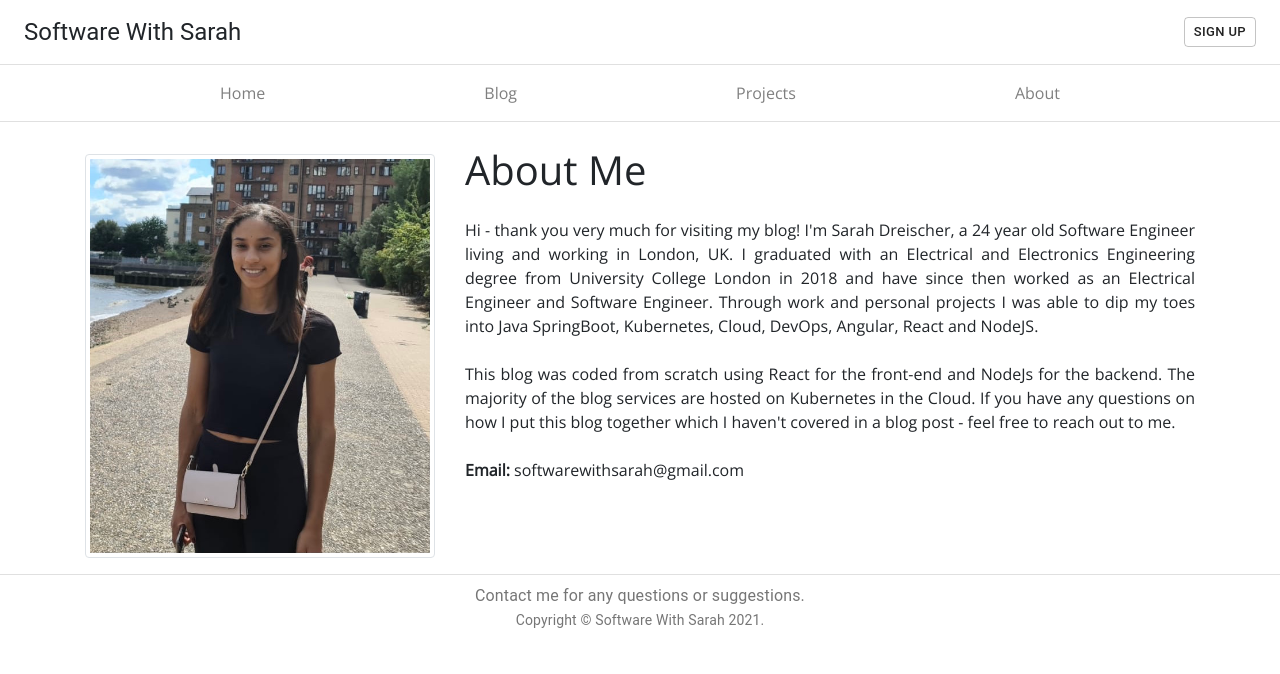
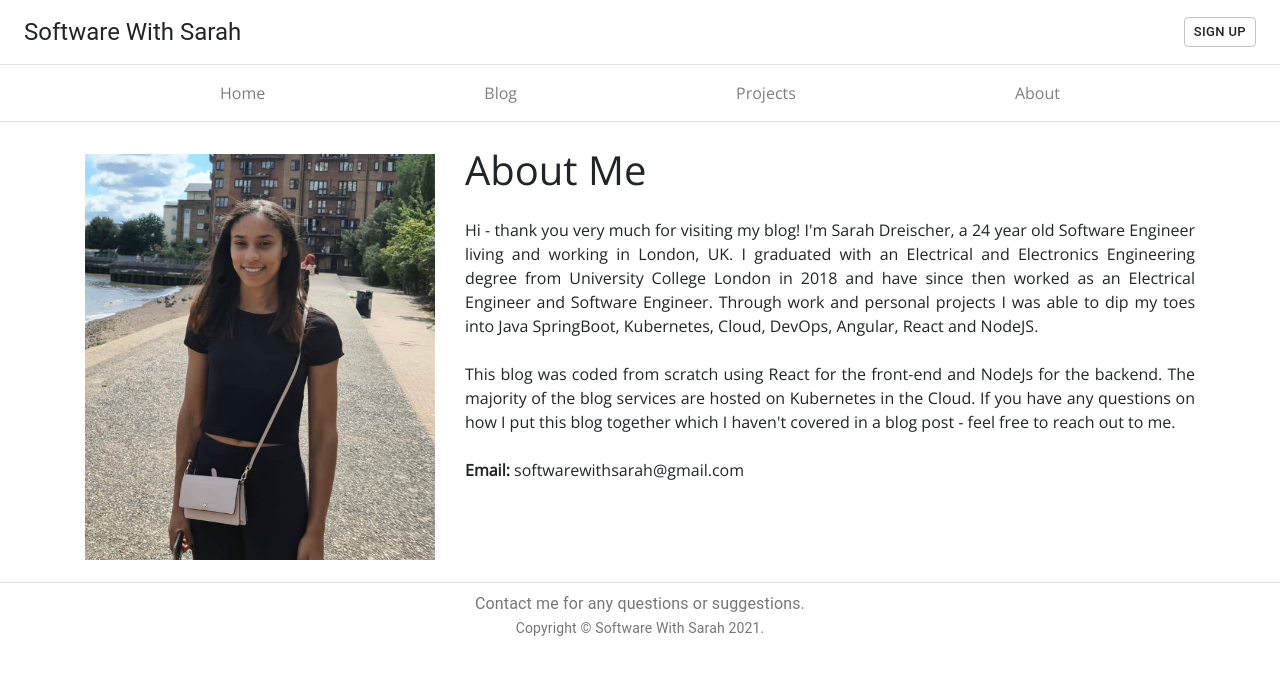
Before and after one commit to sarahdreischer/blog, a Next.js app: page /about in a window 1280 px wide. Shown: the top 674 px of the page. Built offline with nearby package versions, Linux system fonts and the light colour scheme.

Commit message:
image improvements

```diff
--- a/containers/about.tsx
+++ b/containers/about.tsx
@@ -1,5 +1,6 @@
-import { Col, Container, Image, Row } from "react-bootstrap";
-import { BodyWrapper } from "../components/layout/body-wrapper";
+import { Col, Container, Row } from "react-bootstrap";
+import { BodyWrapper } from "./components/layout/body-wrapper";
+import Image from "next/image";
 
 // eslint-disable-next-line @typescript-eslint/no-empty-interface
 interface AboutPageProps {}
@@ -11,7 +12,7 @@ export const AboutPage = (props: AboutPageProps) => {
         <Container>
           <Row>
             <Col lg={4} className="pt-4">
-              <Image thumbnail className="w-100" src={"/profile.jpeg"} />
+              <Image width={500} height={580} src={"/profile.jpeg"} priority />
             </Col>
             <Col lg={8}>
               <h1 className="py-3">About Me</h1>
--- a/containers/blog-post.tsx
+++ b/containers/blog-post.tsx
@@ -1,5 +1,5 @@
 import { Container, Image } from "react-bootstrap";
-import { BodyWrapper } from "../components/layout/body-wrapper";
+import { BodyWrapper } from "./components/layout/body-wrapper";
 import { Post } from "../lib/types/post";
 
 interface BlogPostPageProps {
--- a/containers/blog.tsx
+++ b/containers/blog.tsx
@@ -1,6 +1,6 @@
 import Link from "next/link";
 import { Button, Row, Col, Container, Card } from "react-bootstrap";
-import { BodyWrapper } from "../components/layout/body-wrapper";
+import { BodyWrapper } from "./components/layout/body-wrapper";
 import { Post } from "../lib/types/post";
 
 interface BlogPageProps {
--- a/components/featured/featured.tsx
+++ b/containers/components/featured/featured.tsx
@@ -1,6 +1,6 @@
 import { Button, Col, Container, Row } from "react-bootstrap";
 import styles from "./feature.module.css";
-import { FeaturedSection } from "../../lib/types/featured-section";
+import { FeaturedSection } from "../../../lib/types/featured-section";
 
 interface FeaturedProps {
   sections: FeaturedSection[];
```
Also changed, not shown: containers/home.tsx (+3 -4 lines), pages/_app.tsx (+5 -2 lines), containers/components/featured/feature.module.css (renamed from components/featured/feature.module.css), containers/components/layout/body-wrapper.tsx (renamed from components/layout/body-wrapper.tsx), containers/components/layout/default-layout.tsx (renamed from components/layout/default-layout.tsx), containers/components/layout/footer.tsx (renamed from components/layout/footer.tsx), containers/components/layout/navbar.tsx (renamed from components/layout/navbar.tsx), containers/components/posts/summarized.tsx (renamed from components/posts/summarized.tsx).
